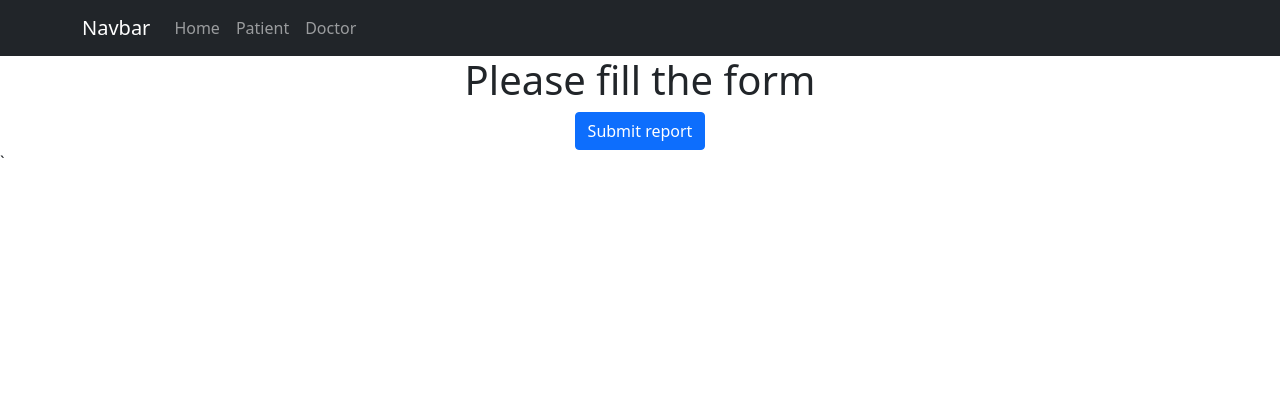
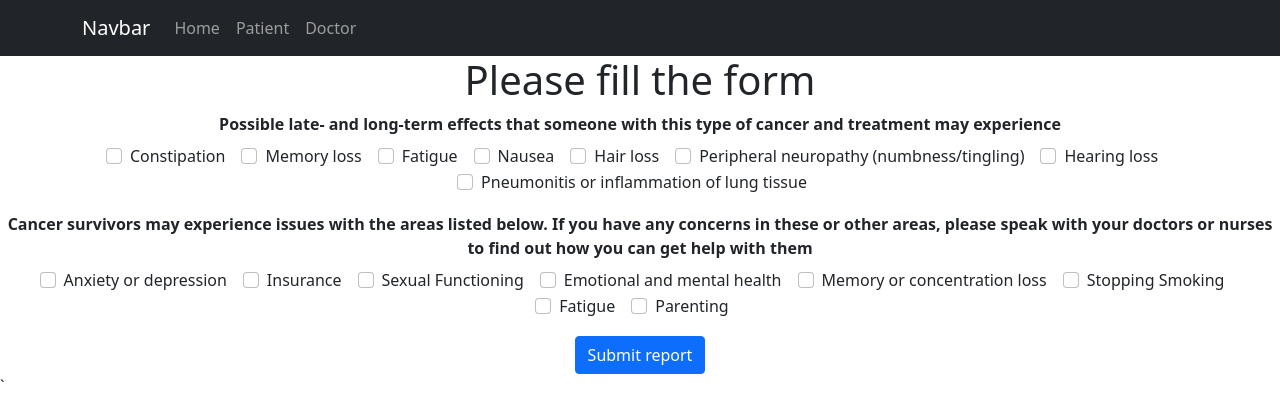
Before and after one commit to bozsAdam/varian-solution-deprecated-dependencies, a React (Create React App) app: page /viewreports in a window 1280 px wide. Shown: the top 412 px of the page. Built offline with nearby package versions, Linux system fonts and the light colour scheme; no server answers.

Commit message:
Add form checks

```diff
--- a/src/pages/PatientPage/PatientStatusReportPage.js
+++ b/src/pages/PatientPage/PatientStatusReportPage.js
@@ -1,5 +1,6 @@
 import React from 'react';
 import Button from 'react-bootstrap/Button';
+import Form from 'react-bootstrap/Form';
 import {useHistory} from "react-router-dom";
 
 function PatientStatusReportPage() {
@@ -31,6 +32,135 @@ function PatientStatusReportPage() {
     return (
         <div className='patient-status-report-page' onLoad={() => {getImage()}}>
             <h1>Please fill the form</h1>
+
+            <Form>
+                <Form.Label style={{fontWeight: 'bold'}}>Possible late- and long-term effects that someone with this type of cancer and treatment may
+                    experience</Form.Label>
+                {['checkbox'].map((type) => (
+                    <div key={`inline-${type}`} className="mb-3">
+                        <Form.Check
+                            inline
+                            label="Constipation"
+                            name="group1"
+                            type={type}
+                            id={`inline-${type}-1`}
+                        />
+                        <Form.Check
+                            inline
+                            label="Memory loss"
+                            name="group1"
+                            type={type}
+                            id={`inline-${type}-2`}
+                        />
+                        <Form.Check
+                            inline
+                            label="Fatigue"
+                            name="group1"
+                            type={type}
+                            id={`inline-${type}-2`}
+                        />
+                        <Form.Check
+                            inline
+                            label="Nausea"
+                            name="group1"
+                            type={type}
+                            id={`inline-${type}-2`}
+                        />
+                        <Form.Check
+                            inline
+                            label="Hair loss"
+                            name="group1"
+                            type={type}
+                            id={`inline-${type}-2`}
+                        />
+                        <Form.Check
+                            inline
+                            label="Peripheral neuropathy (numbness/tingling)"
+                            name="group1"
+                            type={type}
+                            id={`inline-${type}-2`}
+                        />
+                        <Form.Check
+                            inline
+                            label="Hearing loss"
+                            name="group1"
+                            type={type}
+                            id={`inline-${type}-2`}
+                        />
+                        <Form.Check
+                            inline
+                            label="Pneumonitis or inflammation of lung tissue"
+                            name="group1"
+                            type={type}
+                            id={`inline-${type}-2`}
+                        />
+                    </div>
+                ))}
+                <Form.Label style={{fontWeight: 'bold'}}>Cancer survivors may experience issues with the areas listed below. If you have any concerns
+                    in these or other areas, please speak with your doctors or nurses to find out how you can get
+                    help with them
+                </Form.Label>
+                {['checkbox'].map((type) => (
+                    <div key={`inline-${type}`} className="mb-3">
+                        <Form.Check
+                            inline
+                            label="Anxiety or depression"
+                            name="group1"
+                            type={type}
+                            id={`inline-${type}-1`}
+                        />
+                        <Form.Check
+                            inline
+                            label="Insurance"
+                            name="group1"
+                            type={type}
+                            id={`inline-${type}-2`}
+                        />
+                        <Form.Check
+                            inline
+                            label="Sexual Functioning"
+                            name="group1"
+                            type={type}
+                            id={`inline-${type}-2`}
+                        />
+                        <Form.Check
+                            inline
+                            label="Emotional and mental health"
+                            name="group1"
+                            type={type}
+                            id={`inline-${type}-2`}
+                        />
+                        <Form.Check
+                            inline
+                            label="Memory or concentration loss"
+                            name="group1"
+                            type={type}
+                            id={`inline-${type}-2`}
+                        />
+                        <Form.Check
+                            inline
+                            label="Stopping Smoking"
+                            name="group1"
+                            type={type}
+                            id={`inline-${type}-2`}
+                        />
+                        <Form.Check
+                            inline
+                            label="Fatigue"
+                            name="group1"
+                            type={type}
+                            id={`inline-${type}-2`}
+                        />
+                        <Form.Check
+                            inline
+                            label="Parenting"
+                            name="group1"
+                            type={type}
+                            id={`inline-${type}-2`}
+                        />
+                    </div>
+                ))}
+            </Form>
             <Button variant='primary' onClick={() => {
                 clickHandler('/submitreport');
             }}>Submit report</Button>
```
